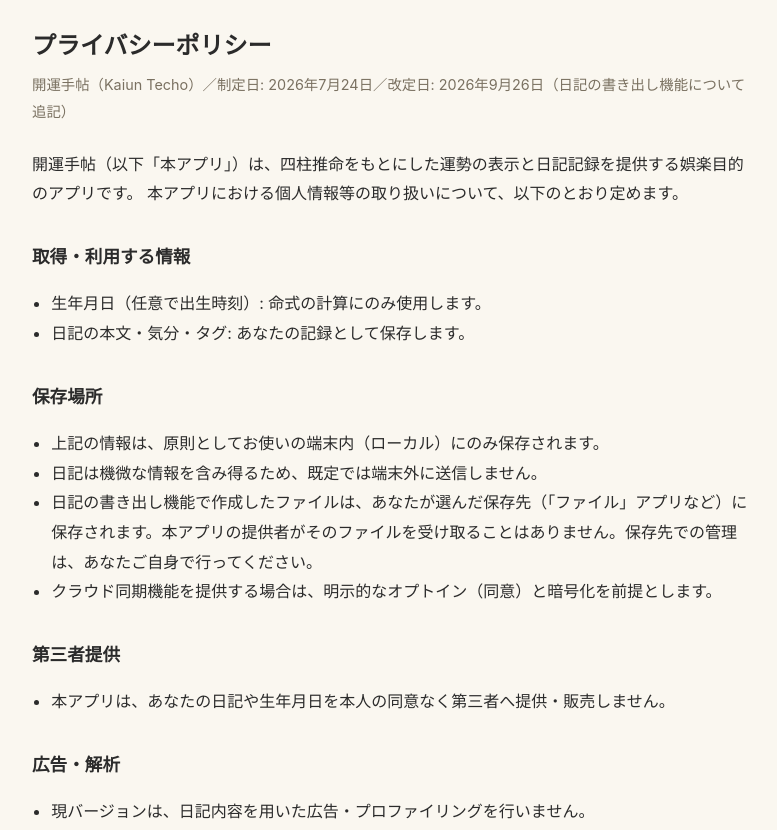
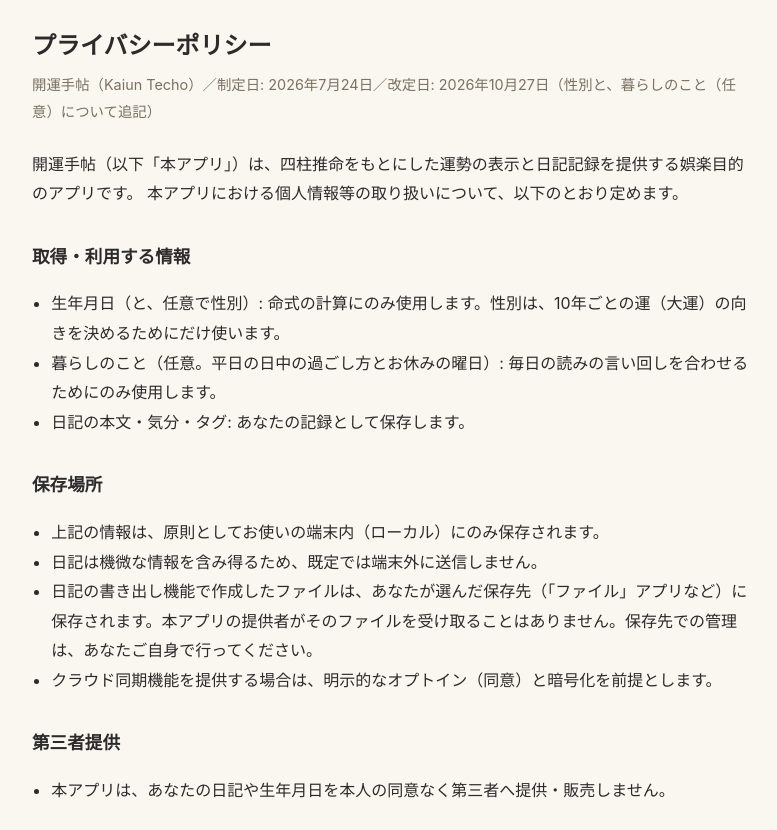
Before and after one commit to longshipworks/kaiun-techo-legal, a plain HTML site: page index.html in a window 1280 px wide. Shown: the top 830 px of the page, without its empty margins (248-1025 px from the left). Drawn offline with Linux system fonts and the light colour scheme.

Commit message:
プライバシーポリシーに性別と、暮らしのこと（任意）について追記する
v1.19 で、平日の日中の過ごし方とお休みの曜日（任意）を訊くようにしたため。
アプリ内のプライバシーポリシー（legalContent.ts・2026-10-27 改定）と同じ文面に揃えた。
あわせて、集めていない出生時刻の記載を外し、性別（任意）の用途を書いた。改定日は2026年10月27日。

Co-Authored-By: Claude Opus 5.5 <noreply@anthropic.com>

```diff
--- a/index.html
+++ b/index.html
@@ -31,7 +31,7 @@
   <body>
     <main>
       <h1>プライバシーポリシー</h1>
-      <p class="sub">開運手帖（Kaiun Techo）／制定日: 2026年7月24日／改定日: 2026年9月26日（日記の書き出し機能について追記）</p>
+      <p class="sub">開運手帖（Kaiun Techo）／制定日: 2026年7月24日／改定日: 2026年10月27日（性別と、暮らしのこと（任意）について追記）</p>
 
       <p>
         開運手帖（以下「本アプリ」）は、四柱推命をもとにした運勢の表示と日記記録を提供する娯楽目的のアプリです。
@@ -40,7 +40,8 @@
 
       <h2>取得・利用する情報</h2>
       <ul>
-        <li>生年月日（任意で出生時刻）: 命式の計算にのみ使用します。</li>
+        <li>生年月日（と、任意で性別）: 命式の計算にのみ使用します。性別は、10年ごとの運（大運）の向きを決めるためにだけ使います。</li>
+        <li>暮らしのこと（任意。平日の日中の過ごし方とお休みの曜日）: 毎日の読みの言い回しを合わせるためにのみ使用します。</li>
         <li>日記の本文・気分・タグ: あなたの記録として保存します。</li>
       </ul>
 
```
